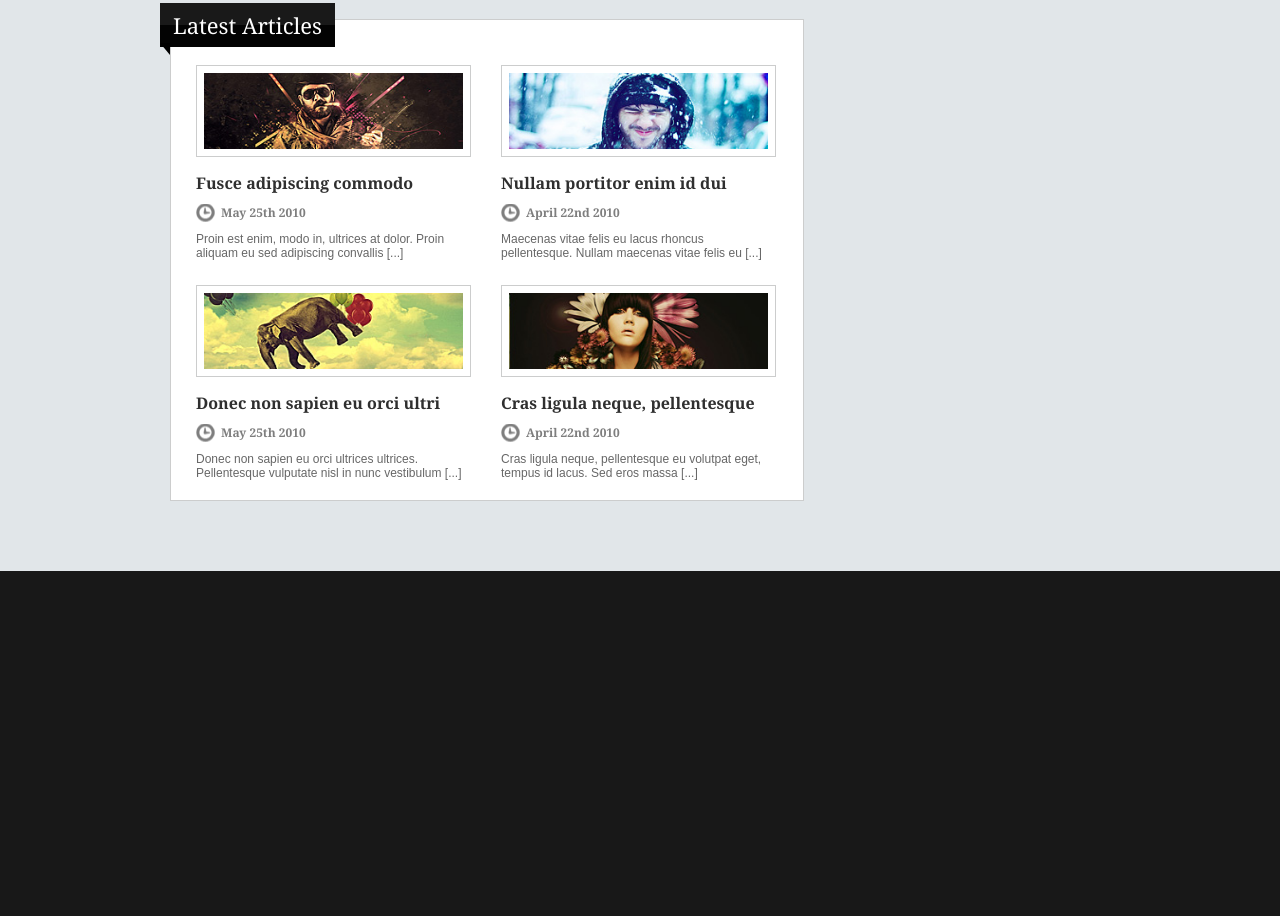
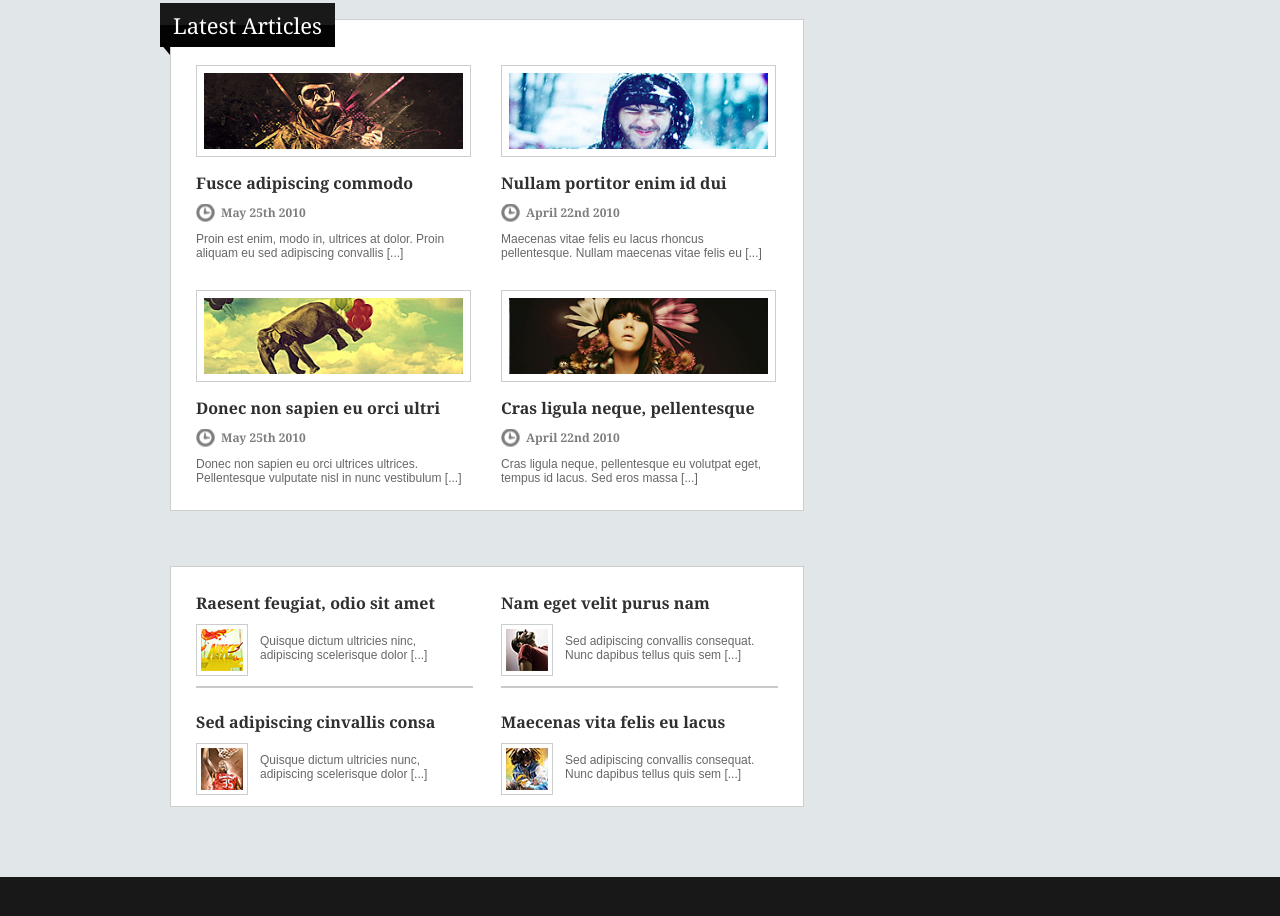
Before and after one commit to mast777/project1, a website: page app/index.html in a window 1280 px wide. Shown: the part 638-1554 px from the top of the page. Drawn offline with Linux system fonts and the light colour scheme.

Commit message:
Add block the articles 2, completed

```diff
--- a/app/css/main.css
+++ b/app/css/main.css
@@ -236,7 +236,7 @@ body {
 	outline: 0px solid green;
 	float: left;
 	width: 275px;
-	height: 190px;
+	min-height: 100px;
 	margin: 15px;
 }
 
@@ -285,6 +285,67 @@ body {
 }
 
 
+.block-article2 {
+	list-style: none;
+	border: 1px solid #cccdcd;
+	padding: 10px;
+	margin: 0;
+}
+.article2-cont {
+	list-style: none;
+	padding: 0;
+	margin: 0;
+}
+.block-article-cont2 {
+	outline: 0px solid green;
+	float: left;
+	width: 275px;
+	min-height: 100px;
+	margin:0 15px;
+}
+
+.part2-title a {
+	width: 275px;
+	text-align: left;
+	text-decoration: none;
+	font:bold 16px Georgia, serif;
+	color: #2f2f2f;
+	margin: 15px 0 10px 0;
+	display: block;
+	float: left;
+}
+.part2-title a:hover {
+	text-decoration: underline;
+}
+
+.part2-img {
+	border: 1px solid #cccdcd;
+	width: 50px;
+	height: 50px;
+	float: left;
+}
+.part2-img img {
+	margin: 4px;
+}
+.part2-text {
+	font: 12px Arial, serif;
+	color: #676767;
+	margin-top: 10px;
+	margin-left: 12px;
+	float: left;
+	width: 200px;
+	overflow: hidden;
+}
+.part2-text:after {
+	content: "[...]";
+}
+.line-cont {
+	float: left;
+	display: block;
+	width: 275px;
+	border: 1px solid #cacaca;
+	margin-top: 10px;
+}
 
 .clearfix:before,
 .clearfix:after {
--- a/app/index.html
+++ b/app/index.html
@@ -167,6 +167,56 @@
 							</li>
 						</ul>
 					</div>
+					<div class="block-articles">
+						<ul class="block-article2 clearfix">
+							<li class="block-article-cont2">
+								<ul class="article2-cont">
+									<li class="part2-title">
+										<a href="#">Raesent feugiat, odio sit amet</a>
+									</li>
+									<li class="part2-img">
+										<img src="img/mini-img1.jpg" alt="">
+									</li>
+									<li class="part2-text">Quisque dictum ultricies ninc, adipiscing scelerisque dolor </li>
+									<hr class="line-cont"></hr>
+								</ul>
+							</li>
+							<li class="block-article-cont2">
+								<ul class="article2-cont">
+									<li class="part2-title">
+										<a href="#">Nam eget velit purus nam</a>
+									</li>
+									<li class="part2-img">
+										<img src="img/mini-img2.jpg" alt="">
+									</li>
+									<li class="part2-text">Sed adipiscing convallis consequat. Nunc dapibus tellus quis sem </li>
+									<hr class="line-cont"></hr>
+								</ul>
+							</li>
+							<li class="block-article-cont2">
+								<ul class="article2-cont">
+									<li class="part2-title">
+										<a href="#">Sed adipiscing cinvallis consa</a>
+									</li>
+									<li class="part2-img">
+										<img src="img/mini-img3.jpg" alt="">
+									</li>
+									<li class="part2-text">Quisque dictum ultricies nunc, adipiscing scelerisque dolor </li>
+								</ul>
+							</li>
+							<li class="block-article-cont2">
+								<ul class="article2-cont">
+									<li class="part2-title">
+										<a href="#">Maecenas vita felis eu lacus</a>
+									</li>
+									<li class="part2-img">
+										<img src="img/mini-img4.jpg" alt="">
+									</li>
+									<li class="part2-text">Sed adipiscing convallis consequat. Nunc dapibus tellus quis sem </li>
+								</ul>
+							</li>
+						</ul>
+					</div>
 				</section>
 				<aside class="block-right">
 					s
```
Also changed, not shown: app/img/mini-img1.jpg (added), app/img/mini-img2.jpg (added), app/img/mini-img3.jpg (added), app/img/mini-img4.jpg (added).
